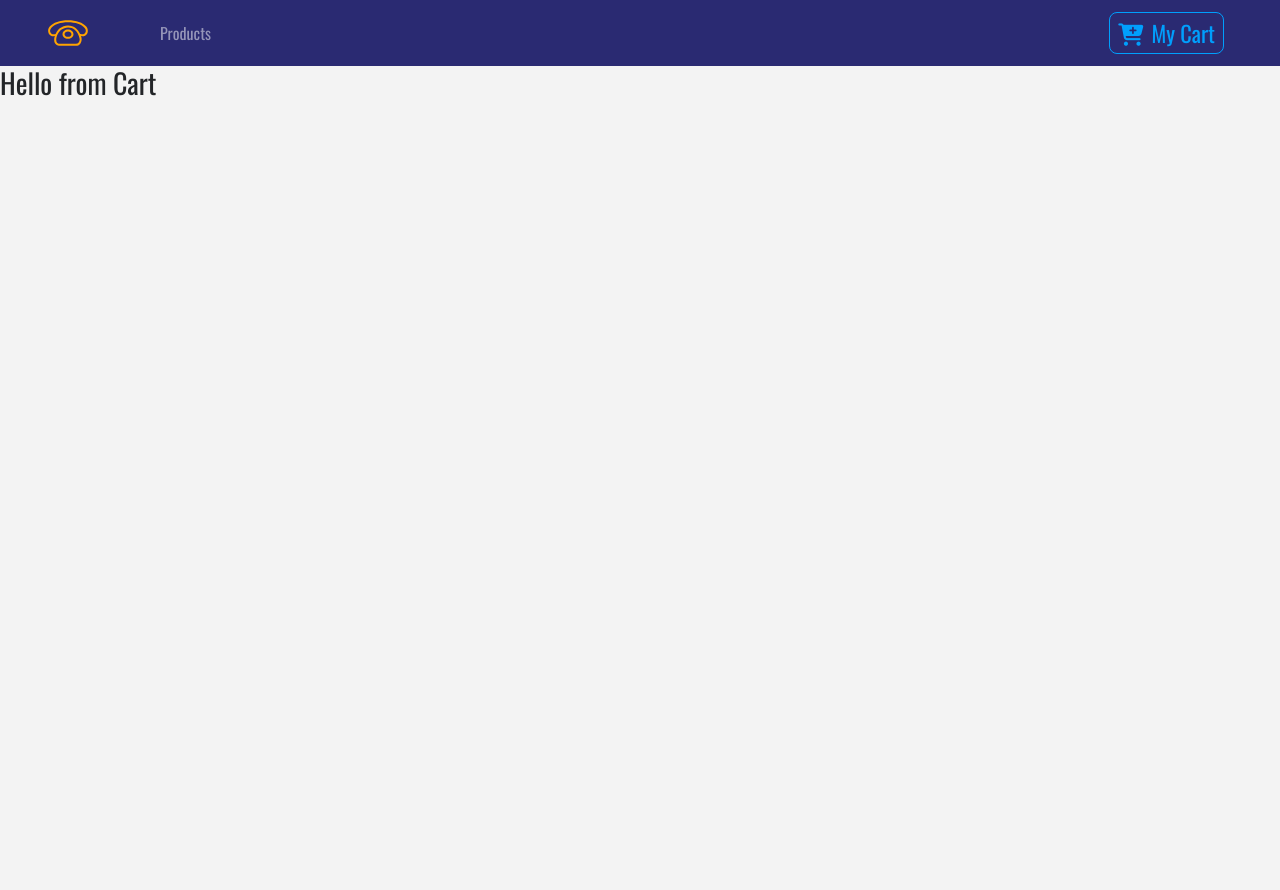
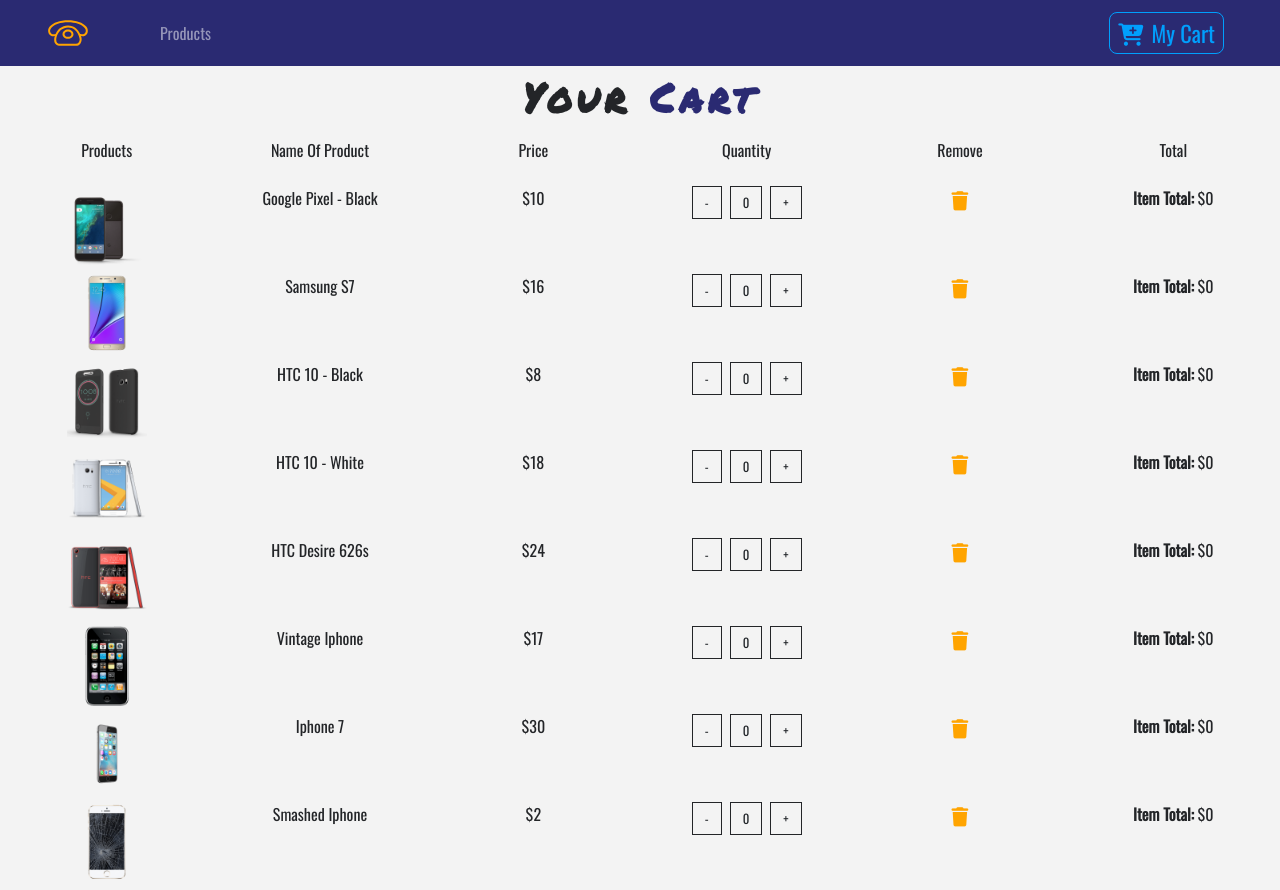
Before and after one commit to LuciferUchiha/Webshop-ui, a React (Create React App) app: page /cart in a window 1280 px wide. Before the commit the page ends 800 px from the top, so only its background shows below. Built offline with nearby package versions, Linux system fonts and the light colour scheme.

Commit message:
added cartList component

```diff
--- a/src/App.css
+++ b/src/App.css
@@ -26,3 +26,22 @@
 .text-bright {
   color: var(--lightBlue);
 }
+
+.btn-black {
+  background: transparent;
+  font-size: 0.8rem !important;
+  color: var(--mainDark);
+  border-radius: 0 !important;
+  border: 0.1rem solid var(--mainDark) !important;
+}
+
+.btn-black:hover {
+  background: var(--mainDark) !important;
+  color: var(--mainWhite) !important;
+}
+
+.cart-icon {
+  cursor: pointer;
+  font-size: 1.2rem;
+  color: var(--mainYellow);
+}
--- a/src/App.js
+++ b/src/App.js
@@ -5,7 +5,7 @@
 import Navbar from "./components/Navbar";
 import ProductList from "./components/ProductList";
 import Details from "./components/Details";
-import Cart from "./components/Cart";
+import Cart from "./components/Cart/Cart";
 import Default from "./components/Default";
 import Modal from "./components/Modal";
 
--- a/src/components/Cart.js
+++ /dev/null
@@ -1,11 +0,0 @@
-import React, { Component } from "react";
-
-export default class Cart extends Component {
-  render() {
-    return (
-      <div>
-        <h3>Hello from Cart</h3>
-      </div>
-    );
-  }
-}
--- /dev/null
+++ b/src/components/Cart/Cart.js
@@ -0,0 +1,31 @@
+import React, { Component } from "react";
+import Title from "../Title";
+import CartColumns from "./CartColumns";
+import EmptyCart from "./EmptyCart";
+import { ProductConsumer } from "../../context";
+import CartList from "./CartList";
+
+export default class Cart extends Component {
+  render() {
+    return (
+      <section>
+        <ProductConsumer>
+          {value => {
+            const { cart } = value;
+            if (cart.length > 0) {
+              return (
+                <React.Fragment>
+                  <Title name="Your" title="Cart"></Title>
+                  <CartColumns />
+                  <CartList value={value} />
+                </React.Fragment>
+              );
+            } else {
+              return <EmptyCart />;
+            }
+          }}
+        </ProductConsumer>
+      </section>
+    );
+  }
+}
--- /dev/null
+++ b/src/components/Cart/CartColumns.js
@@ -0,0 +1,30 @@
+import React, { Component } from "react";
+
+export default class CartColumns extends Component {
+  render() {
+    return (
+      <div className="container-fluid text-center d-none d-lg-block">
+        <div className="row">
+          <div className="col-10 mx-auto col-lg-2">
+            <p>Products</p>
+          </div>
+          <div className="col-10 mx-auto col-lg-2">
+            <p>Name Of Product</p>
+          </div>
+          <div className="col-10 mx-auto col-lg-2">
+            <p>Price</p>
+          </div>
+          <div className="col-10 mx-auto col-lg-2">
+            <p>Quantity</p>
+          </div>
+          <div className="col-10 mx-auto col-lg-2">
+            <p>Remove</p>
+          </div>
+          <div className="col-10 mx-auto col-lg-2">
+            <p>Total</p>
+          </div>
+        </div>
+      </div>
+    );
+  }
+}
--- /dev/null
+++ b/src/components/Cart/CartItem.js
@@ -0,0 +1,47 @@
+import React, { Component } from "react";
+
+export default function CartItem({ item, value }) {
+  const { id, title, img, price, count, total } = item;
+  const { increment, decrement, removeItem } = value;
+
+  return (
+    <div className="row my-2 text-center">
+      <div className="col-10 mx-auto col-lg-2">
+        <img
+          src={img}
+          style={{ width: "5rem", height: "5rem" }}
+          className="img-fluid"
+          alt="item"
+        />
+      </div>
+      <div className="col-10 mx-auto col-lg-2">
+        <span className="d-lg-none"> Product: </span>
+        {title}
+      </div>
+      <div className="col-10 mx-auto col-lg-2">
+        <span className="d-lg-none"> Price: </span>${price}
+      </div>
+      <div className="col-10 mx-auto col-lg-2 my-2 my-lg-0">
+        <div className="d-flex justify-content-center">
+          <div>
+            <span className="btn btn-black mx-1" onClick={() => decrement(id)}>
+              -
+            </span>
+            <span className="btn btn-black mx-1">{count}</span>
+            <span className="btn btn-black mx-1" onClick={() => increment(id)}>
+              +
+            </span>
+          </div>
+        </div>
+      </div>
+      <div className="col-10 mx-auto col-lg-2">
+        <div className="cart-icon" onClick={() => removeItem(id)}>
+          <i className="fas fa-trash" />
+        </div>
+      </div>
+      <div className="col-10 mx-auto col-lg-2">
+        <strong>Item Total: </strong>${total}
+      </div>
+    </div>
+  );
+}
--- /dev/null
+++ b/src/components/Cart/CartList.js
@@ -0,0 +1,14 @@
+import React, { Component } from "react";
+import CartItem from "./CartItem";
+
+export default function CartList({ value }) {
+  const { cart } = value;
+
+  return (
+    <div className="container-fluid">
+      {cart.map(item => {
+        return <CartItem key={item.id} item={item} value={value} />;
+      })}
+    </div>
+  );
+}
--- /dev/null
+++ b/src/components/Cart/EmptyCart.js
@@ -0,0 +1,15 @@
+import React, { Component } from "react";
+
+export default class EmptyCart extends Component {
+  render() {
+    return (
+      <div className="container mt-5">
+        <div className="row">
+          <div className="col-10 mx-auto text-center text-title">
+            <h1>Your Cart Is Currently Empty</h1>
+          </div>
+        </div>
+      </div>
+    );
+  }
+}
--- a/src/context.js
+++ b/src/context.js
@@ -7,9 +7,12 @@
   state = {
     products: [],
     detailProduct: detailProduct,
-    cart: [],
     modalOpen: false,
-    modalProduct: detailProduct
+    modalProduct: detailProduct,
+    cart: storeProducts,
+    cartSubTotal: 0,
+    cartTax: 0,
+    cartTotal: 0
   };
 
   componentDidMount() {
@@ -28,13 +31,13 @@
     });
   };
 
-  getProduct = id => {
+  getItem = id => {
     const product = this.state.products.find(item => item.id === id);
     return product;
   };
 
   handleDetail = id => {
-    const product = this.getProduct(id);
+    const product = this.getItem(id);
     this.setState(() => {
       return { detailProduct: product };
     });
@@ -42,7 +45,7 @@
 
   addToCart = id => {
     let tempProducts = [...this.state.products];
-    const index = tempProducts.indexOf(this.getProduct(id));
+    const index = tempProducts.indexOf(this.getItem(id));
     const product = tempProducts[index];
     product.inCart = true;
     product.count = 1;
@@ -53,7 +56,7 @@
   };
 
   openModal = id => {
-    const product = this.getProduct(id);
+    const product = this.getItem(id);
     this.setState(() => {
       return { modalProduct: product, modalOpen: true };
     });
@@ -65,6 +68,22 @@
     });
   };
 
+  increment = id => {
+    console.log("this is incrementing");
+  };
+
+  decrement = id => {
+    console.log("this is decrementing");
+  };
+
+  removeItem = id => {
+    console.log("item removed");
+  };
+
+  clearCart = () => {
+    console.log("cart cleared");
+  };
+
   render() {
     return (
       <ProductContext.Provider
@@ -73,7 +92,11 @@
           handleDetail: this.handleDetail,
           addToCart: this.addToCart,
           openModal: this.openModal,
-          closeModal: this.closeModal
+          closeModal: this.closeModal,
+          increment: this.increment,
+          decrement: this.decrement,
+          removeItem: this.removeProduct,
+          clearCart: this.clearCart
         }}
       >
         {this.props.children}
```
